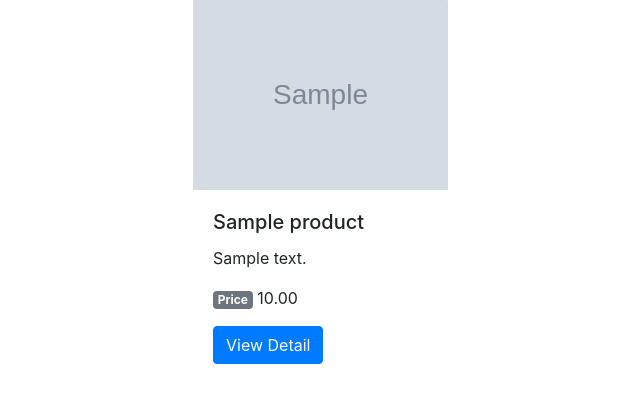
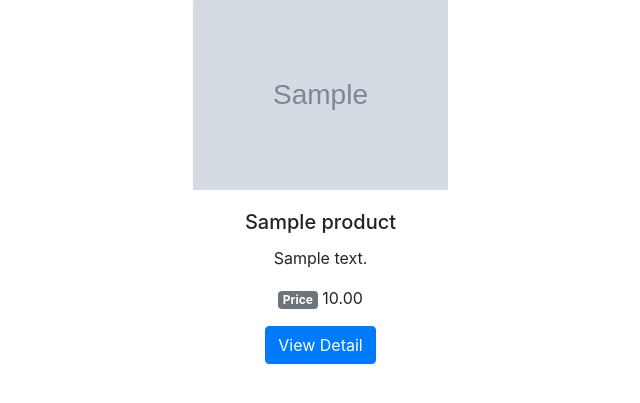
Before and after one commit to plenilune3/secondhand_market, a Django app: page / in a window 1280 px wide. Shown: the part 244-647 px from the top of the page, without its empty margins (177-817 px from the left). Run offline with Django 3.2, Linux system fonts and the light colour scheme; tables that the repository leaves empty hold one stand-in row (values such as "Sample post"); grey boxes marked "Sample" are stand-in pictures; some libraries are stand-ins or nearby versions.

Commit message:
list.html

```diff
--- a/shop/templates/shop/list.html
+++ b/shop/templates/shop/list.html
@@ -25,8 +25,8 @@
 
             <div class="col-lg-4 md-10 md-4">
                 <div class="card-100">
-                  <img class="card-img-top" src="{{product.image.url}}" alt="Product Image">
-                  <div class="card-body">
+                  <img class="card-img-top" src="{{product.image.url}}" alt="Product Image" width="100%">
+                  <div class="card-body" style="text-align: center;">
                     <h5 class="card-title">{{product.name}}</h5>
                     <!-- <p class="card-text">{{product.description}} <span class="badge badge-primary">${{product.price}}</span></p> -->
                     <p class="card-text">{{product.description}}</p>
```
